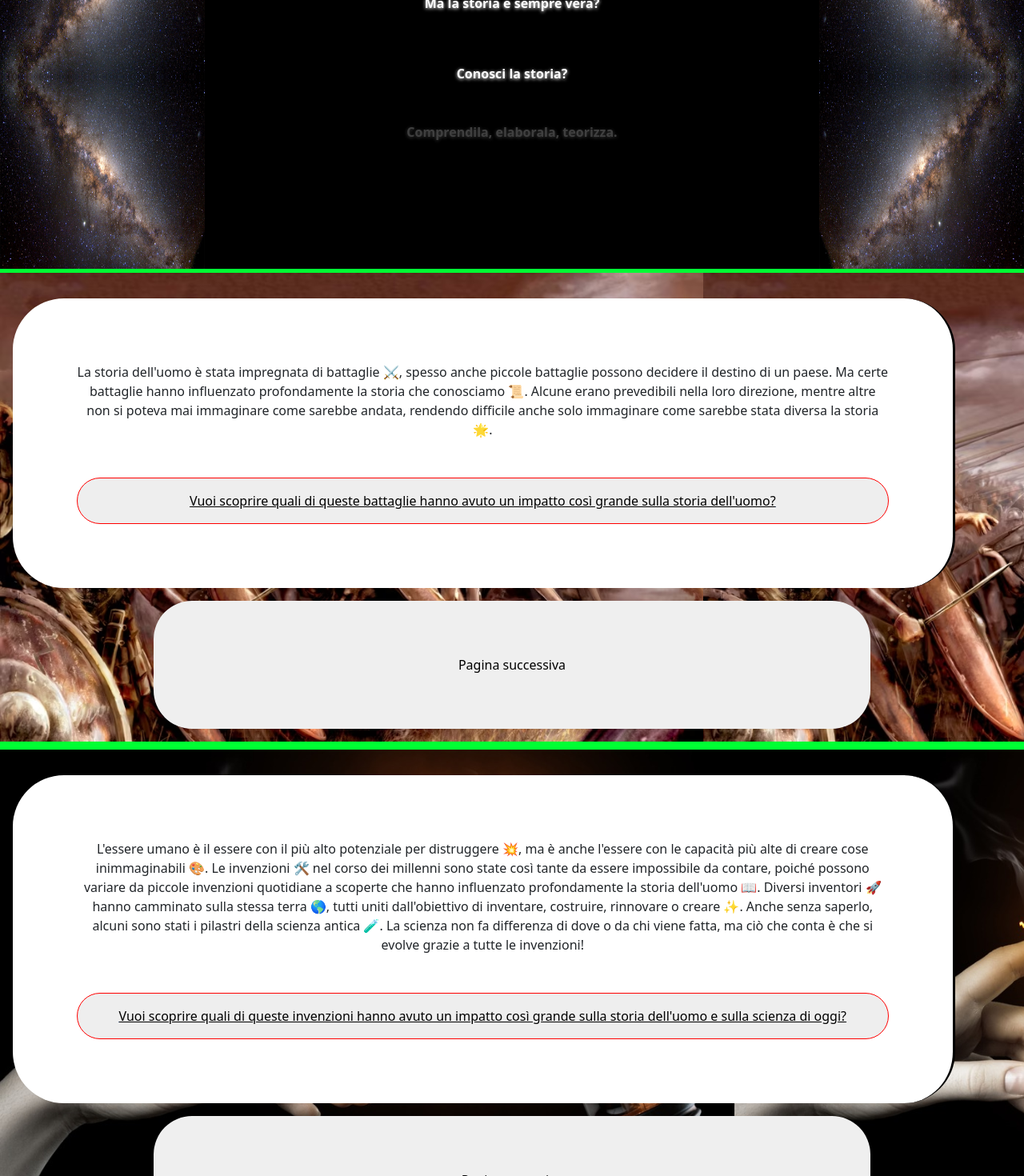
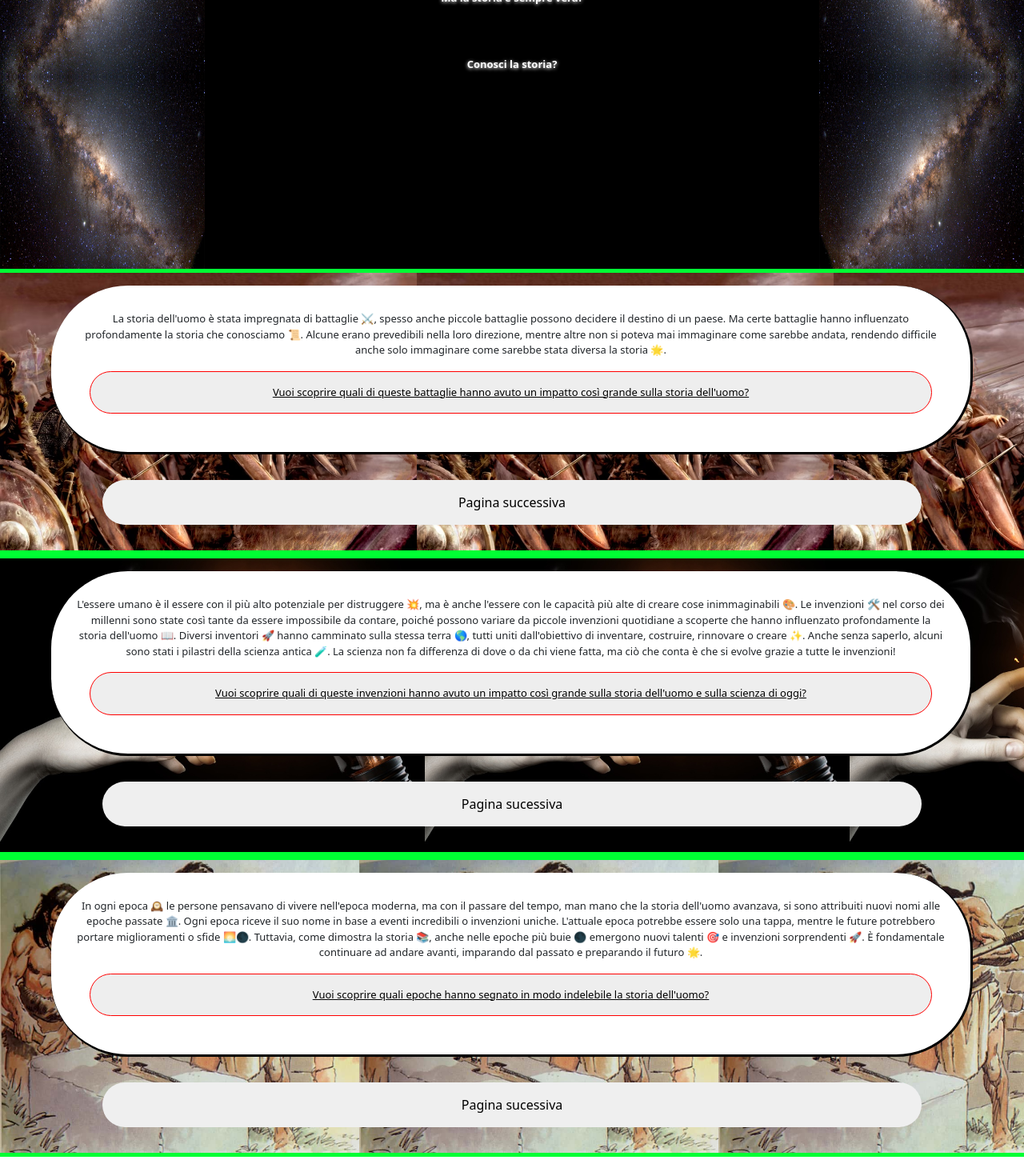
Before and after one commit to Leonardo803W/web-story, a React (Create React App) app in the folder FRONT-AND/: page / in a window 1280 px wide. Shown: the part 240-1710 px from the top of the page at 80% size. After the commit the page ends 1686 px from the top, so only its background shows below. Built offline with nearby package versions, Linux system fonts and the light colour scheme.

Commit message:
riorganizzazione codice + responsive home per telefoni e tablet + sezioni in lavorazione + sezione battaglia responsive per telefoni e tablet

```diff
--- a/FRONT-AND/src/App.css
+++ b/FRONT-AND/src/App.css
@@ -1,47 +1,27 @@
 /*GlobalNavbar*/
 
+#sectiopnNavbar{
+  margin-bottom: 6rem;
+}
+
 #navbar{
+  position: fixed;
+  top: 0;
+  z-index: 3;
   display: flex;
   justify-content: space-around;
   background-color: black;
   align-items: center;
-  /*position: fixed;
-  z-index: 3;*/
   width: 100%;
   border-bottom: #E91E63 4px solid;
   background-size: 426px 167px;
   height: 6rem;
 }
 
-@media (min-width: 426px) {
-  #navbar{
-    background-size: 386px 167px;
-  }
-}
-
-@media (min-width: 769px) {
-  #navbar{
-    background-size: 342px 167px;
-  }
-}
-
-@media (min-width: 426px) {
-  #navbar{
-    background-size: 386px 167px;
-  }
-}
-
 #show-on-mobile {
   display: block;
   background: #ffffff99;
   border-color: unset;
-}
-
-/* Media query per nascondere il pulsante sui desktop e mostrarlo sui dispositivi mobili */
-@media (min-width: 769px) {
-  #show-on-mobile {
-    display: none;
-  }
 }
 
 .notEnter{
@@ -53,17 +33,83 @@
 }
 
 #title{
-    color: rgb(0 0 0);
-    margin: 0%;
-    background: #ffffff99;
+  color: rgb(0 0 0);
+  margin: 0%;
+  background: #ffffff99;
 }
 
 #navbar-item-desktop{
  display: none;
 }
 
-/* Media query per mostrare le sezioni della navbar su laptop e desktop */
+#navbar-profile{
+  background: #ffffff99;
+  border-color: unset;
+  padding: 1rem;
+}
+
+#profile-items{
+  position: absolute;
+  top: 5rem;
+  right: 0rem;
+  background-color: white;
+  z-index: 3;
+  border: 1px solid black;
+  border-radius: 10px;
+  padding: 1rem;
+  animation: list 0.1s ease-in-out;
+}
+
+#offCansHeader{
+  background-color: #453d3d;
+  color: white;
+}
+
+#offCanvsBody{
+  background: linear-gradient(137deg, rgba(61, 61, 94, 1) 0%,  rgba(136, 207, 122, 1) 32%, rgba(65, 166, 135, 1) 63%, rgba(0, 212, 255, 1) 100%);
+}
+
+#offCanvsBody p{
+  margin: 0;
+  padding: 1rem;
+  border-bottom: black 1px solid;
+}
+
+#offCanvsBody a{
+  color: white;
+  text-decoration: unset;
+}
+
+/*animazioni*/
+
+@keyframes list {
+  0% {
+    transform: scaleY(0);
+  }
+  100% {
+    transform: scaleY(1);
+  }
+}
+
+/*media query per tablet*/
+
+@media (min-width: 426px) {
+  #navbar{
+    background-size: 386px 167px;
+  }
+}
+
+/*media query per laptop*/
+
 @media (min-width: 769px) {
+  #navbar{
+    background-size: 342px 167px;
+  }
+
+  #show-on-mobile {
+    display: none;
+  }
+
   #navbar-item-desktop{
       display: flex;
       background: #ffffff99;
@@ -85,35 +131,139 @@
   }
 }
 
-#navbar-profile{
-  background: #ffffff99;
-  border-color: unset;
-  padding: 1rem;
+/*MainHome*/
+
+/*classi comuni a tutte le section*/
+
+#HomeDiv1, #HomeDiv2, #HomeDiv3, #HomeDiv4{
+  text-align: center;
+  padding-top: 1rem;
+  padding-bottom: 1rem;
+  border-top: #00ff34 5px solid;
+  border-bottom: #00ff34 5px solid;
 }
 
-#profile-items{
-    position: absolute;
-    /*right: 2rem;
-    top: 5rem;*/
-    border: 1px solid black;
-    border-radius: 10px;
-    padding: 1rem;
-    animation: list 0.5s ease-in-out;
+.HomeDivParagrafi{
+  margin-left: auto;
+  margin-right: auto;
+  padding: 2rem;
+  border-right: black 3px solid;
+  border-bottom: black 3px solid;
+  background-color: white;
+  border-radius: 6rem;
+  width: 90%;
+  font-size: small;
 }
 
-@keyframes list {
-  0% {
-    transform: translateY(0px);
+.contenuto img{
+  width: 100%;
+  height: 12rem;
+  padding: 0.5rem;
+  background-color: black;
+}
+
+.contenuto h3{
+  /*background-color: linear-gradient(-229deg yellow red);*/
+  margin: 0;
+  padding: 1rem;
+  font-size: medium;
+}
+
+.contenuto p{
+  /*background-color: linear-gradient(-229deg #f07fff #0919f7);*/
+  margin: 0;
+  font-size: small;
+}
+
+.carrousel{
+  display: grid;
+  grid-auto-flow: column;
+  scroll-behavior: auto;
+  gap: 1.2rem;
+  overflow: scroll;
+  overscroll-behavior-x: contain;
+  scroll-snap-type: x mandatory;
+  scrollbar-width: none;
+}
+
+.carrousel::-webkit-scrollbar{
+  display: none;
+}
+
+.card{
+  scroll-snap-align: start;
+  min-height: 200px;
+  align-items: center;
+  justify-content: center;
+  width: 15rem;
+}
+
+.HomeAncore{
+  display: block;
+  border: #ffffff 1px solid;
+  padding: 1rem;
+  margin: 1rem;
+  color: black;
+  border-radius: 50px;
+  border-color: red;
+  background-color: #dfdfdf8a;
+}
+
+.HomeAncore:hover{
+  background-color: red;
+  box-shadow: 0px 0px 15px 1px;
+}
+
+#giraPagina{
+  margin: 1rem;
+  padding: 1rem;
+  width: 80%;
+  border-radius: 3rem;
+  border: unset;
+}
+
+#giraPagina:hover{
+  background-color: red;
+  color: white;
+  box-shadow: 0px 5px 9px 3px;
+}
+
+.divVisible{
+  animation: visibleDiv 1s ease-in;
+}
+
+.carousellVisible{
+  animation: VisibleCarousell 1s ease-out;
+}
+
+/*animation*/
+
+@keyframes visibleDiv {
+  0%{
+    opacity: 0;
+    transform: rotateY(180deg);
   }
-  50% {
-    transform: translateY(100px);
-  }
-  100% {
-    transform: translateY(0px);
+  100%{
+    opacity: 1;
+    transform: rotateY(0deg);
   }
 }
 
-/*MainHome*/
+@keyframes VisibleCarousell {
+  0%{
+    opacity: 0;
+  }
+  100%{
+    opacity: 1;
+  }
+}
+
+/*section1*/
+
+#HomeDiv1{
+  background-image: url('../src/img/battaglie.avif');
+  background-size: contain;
+}
 
 .group-paragrafer{
   opacity: 1;
@@ -138,13 +288,7 @@
   margin-right: auto;
   text-shadow: 0px 1px 4px;
   font-weight: bold;
-}
-
-@media (min-width: 426px){
-    #para1, #para2, #para3, #para4, #para5 {
-      padding: 2rem;
-      margin-top: 0;
-  }
+  font-size: small;
 }
 
 .visible {
@@ -167,6 +311,18 @@
   width: 100%;
 }
 
+#immagine2{
+  transform: scaleY(-1);
+}
+
+#immagine3{
+  transform: scalex(-1);
+}
+
+#immagine4{
+  transform: scale(-1);
+}
+
 #slide-img-sinistra{
   width: 50%;
   animation: slideImg 2s ease-in-out;
@@ -187,12 +343,13 @@
   flex-direction: column;
 }
 
-
 #slide-img-destra img{
   width: 0%;
   height: 15rem;
   animation: slideImgDestra 2s ease-in-out;
 }
+
+/*animazioni*/
 
 @keyframes slideImgDestra {
   0% {
@@ -212,7 +369,14 @@
   }
 }
 
+/*media query per tablet*/
+
 @media (min-width: 426px){
+
+  #para1, #para2, #para3, #para4, #para5 {
+      padding: 2rem;
+      margin-top: 0;
+  }
 
   #slide-img-sinistra img{
     width: 40%;
@@ -225,6 +389,8 @@
     height: 15rem;
     animation: slideImgDestra 2s ease-in-out;
   }
+
+  /*animazioni per tablet*/
 
   @keyframes slideImgDestra {
     0% {
@@ -245,154 +411,25 @@
   }
 }
 
-/*inizio style per le immagini in home*/
-
-#immagine1{
-
-}
-
-#immagine2{
-  transform: scaleY(-1);
-}
-
-#immagine3{
-  transform: scalex(-1);
-}
-
-#immagine4{
-  transform: scale(-1);
-}
-
-/*fine style per le immagini in home*/
-
-#HomeDiv1, #HomeDiv2, #HomeDiv3, #HomeDiv4{
-  text-align: center;
-  padding-top: 1rem;
-  padding-bottom: 1rem;
-  border-top: #00ff34 5px solid;
-  border-bottom: #00ff34 5px solid;
-}
-
-#HomeDiv1{
-  background-image: url('../src/img/battaglie.avif');
-  background-size: contain;
-}
+/*section2*/
 
 #HomeDiv2{
   background-image: url('../src/img/invenzioni.jpg');
   background-size: contain;
 }
 
+/*section3*/
+
 #HomeDiv3{
   background-image: url('../src/img/epoche.jpg');
   background-size: contain;
 }
 
+/*section4*/
+
 #HomeDiv4{
   background-image: url('../src/img/continenti.jpg');
   background-size: contain;
-}
-
-.HomeDivParagrafi{
-  margin: 1rem;
-  padding: 5rem;
-  border-right: black 3px solid;
-  background-color: white;
-  border-radius: 4rem;
-  width: 92%;
-}
-
-#giraPagina{
-  width: 70%;
-  height: 10rem;
-  border-radius: 3rem;
-  border: unset;
-}
-
-#giraPagina:hover{
-  background-color: red;
-  color: white;
-  box-shadow: 0px 5px 9px 3px;
-}
-
-.DivVisible {
-  animation: visible1 1s forwards;
-  width: 100%;
-}
-
-.DivHidden {
-  animation: hidden1 0.5s forwards;
-}
-
-@keyframes visible1 {
-  0% {
-    opacity: 0;
-    transform: translateX(-100%);
-    display: none;
-  }
-  100% {
-    opacity: 1;
-    transform: translateX(0);
-    display: block;
-  }
-}
-
-        @keyframes hidden1 {
-  0% {
-    opacity: 1;
-    transform: translateX(0);
-    display: block;
-  }
-  100% {
-    opacity: 0;
-    transform: translateX(100%);
-    display: none;
-  }
-}
-
-.HomeCaroselli{
-  width: 93%;
-  background-color: black;
-  margin: 1rem;
-  padding: 1rem;
-  border-radius: 2rem;
-}
-
-.HomeCaroselli img{
-  width: 100%;
-  height: 22rem;
-}
-
-@media (min-width: 426px) {
-    .HomeCaroselli img{
-    height: 35rem;
-  }
-}
-
-.HomeCaroselli h3, .HomeCaroselli p{
-  margin: 1rem;
-  background-color: white;
-  color: black;
-  border-radius: 1rem;
-  padding: 0.5rem;
-  font-size: medium;
-}
-
-.HomeAncore{
-  display: block;
-  border: #ffffff 1px solid;
-  padding: 1rem;
-  text-align: center;
-  margin-top: 3rem;
-  color: black;
-  border-radius: 50px;
-  border-color: red;
-  background-color: #dfdfdf8a;
-}
-
-.HomeAncore:hover{
-  background-color: red;
-  box-shadow: 0px 0px 15px 1px;
 }
 
 /*ComponenteSingolo*/
@@ -422,8 +459,11 @@
   color: black;
   border-radius: 2rem;
   padding: 1rem;
-  position: relative;
-  left: 3rem;
+  margin-left: 2rem;
+  margin-top: 1rem;
+  position: sticky;
+  z-index: 3;
+  width: 90%;
   background-color: yellow;
 }
 
--- a/FRONT-AND/src/App.js
+++ b/FRONT-AND/src/App.js
@@ -2,8 +2,8 @@ import './App.css';
 import 'bootstrap/dist/css/bootstrap.min.css'
 import { BrowserRouter, Routes, Route } from 'react-router-dom'
 
+import SchermataBattaglie from './Components/SchermataBattaglie';
 import SchermataHome from './Components/SchermataHome';
-import ComponenteSingolo from './Components/ComponenteSingolo';
 
 function App() {
 
@@ -14,7 +14,7 @@ function App() {
         <Routes>
           <Route path = '/' element = {<SchermataHome />} />
 
-          <Route path = 'inLavorazione' element = {<ComponenteSingolo />} />
+          <Route path = 'SchermataBattaglie' element = {<SchermataBattaglie />} />
         </Routes>
       </BrowserRouter>
 
--- a/FRONT-AND/src/Components/ComponenteSingolo.jsx
+++ b/FRONT-AND/src/Components/ComponenteSingolo.jsx
@@ -9,7 +9,7 @@ const ComponenteSingolo = () => {
 
     const [data, setData] = useState ([])
     const [data1, setData1] = useState ([])
-    const [loading, setLoading] = useState(true);
+    const [loading, setLoading] = useState(false);
     const [error, setError] = useState(null);
 
     const [activeIndex, setActiveIndex] = useState(null);
@@ -86,8 +86,6 @@ const ComponenteSingolo = () => {
                 <button>torna in home</button>
             </Link>*/}
 
-            <GlobalNavbar/>
-
             <section className = "groupCapitoliBattle">
                 <div>
                 {data && data.results ? data.results.map((item) => (
--- a/FRONT-AND/src/Components/MainHome.jsx
+++ b/FRONT-AND/src/Components/MainHome.jsx
@@ -1,7 +1,6 @@
 import { Link } from "react-router-dom";
 import "react-multi-carousel/lib/styles.css";
 import { useState, useEffect } from "react";
-import Carousel from 'react-bootstrap/Carousel';
 
 import img1 from '../img/immagine della via lattea.jpg'
 
@@ -55,38 +54,27 @@ const MainHome = () => {
     }
   };
 
-  const handleGiraPagina1 = () => {
-    setTimeout(() => {
+  const handleGiraPagina = (n) => {
+    switch(n){
+      case 1:
         setAnimateDiv1(prev => !prev);
-    }, 1000);
-
-    setTimeout(() => {
         setAnimateCarosell1(prev => !prev);
-    }, 1000);
+      break;
+      case 2:
+        setAnimateDiv2(prev => !prev);
+        setAnimateCarosell2(prev => !prev);
+      break;
+      case 3:
+        setAnimateDiv3(prev => !prev);
+        setAnimateCarosell3(prev => !prev);
+      break;
+    }
   };
 
-    const handleGiraPagina2 = () => {
-    setTimeout(() => {
-      setAnimateDiv2(prev => !prev);
-    }, 1000);
-
-    setTimeout(() => {
-      setAnimateCarosell2(prev => !prev);
-    }, 1000);
-  };
-
-    const handleGiraPagina3 = () => {
-    setTimeout(() => {
-      setAnimateDiv3(prev => !prev);
-    }, 1000);
-
-    setTimeout(() => {
-      setAnimateCarosell3(prev => !prev);
-    }, 1000);
-  };
 
   return (
     <>
+      <section id = "section1">
         {/* Paragrafi */}
         <div className="group-paragrafer">
           <p id="para1" className={isParagraphVisible(0) ? "visible" : "hidden"}>
@@ -107,19 +95,21 @@ const MainHome = () => {
         </div>
 
         {/* Sezione immagini */}
-      <section id="group-img">
-        <section id="slide-img-sinistra">
+        <div id="group-img">
+          <div id="slide-img-sinistra">
             <img src={img1} alt="immagine galassia via lattea" id="immagine1" />
             <img src={img1} alt="immagine galassia via lattea" id="immagine2" />
-        </section>
-        <section id="slide-img-destra">
+          </div>
+          <div id="slide-img-destra">
             <img src={img1} alt="immagine galassia via lattea" id="immagine3" />
             <img src={img1} alt="immagine galassia via lattea" id="immagine4" />
-        </section>
+          </div>
+        </div>
       </section>
 
+      <section id = "section2">
         <div id='HomeDiv1'>
-        <div className={animateDiv1 ? "DivVisible" : "DivHidden"}>
+          <div className={animateDiv1 ? "divVisible" : "d-none"}>
 
             <p className="HomeDivParagrafi">
               La storia dell'uomo è stata impregnata di battaglie ⚔️, spesso anche piccole battaglie possono decidere il destino di un paese.
@@ -130,71 +120,68 @@ const MainHome = () => {
               </Link>
             </p>
 
-          <button id="giraPagina" onClick={handleGiraPagina1}>Pagina successiva</button>
+            <button id="giraPagina" onClick = {() => handleGiraPagina(1)}>Pagina successiva</button>
           </div>
 
-        <div className={animateCarosell1 ? "DivVisible" : "DivHidden"}>
-
-          <Carousel className="HomeCaroselli">
-            <Carousel.Item>
+          <div className={animateCarosell1 ? "carousellVisible" : "d-none"}>
+            <div className = "contenuto">
+              <div className = "carrousel">
+                <article className = "card">
                   <img src={imgB1} alt="" />
-              <Carousel.Caption>
                   <h3>Battaglia di Hastings</h3>
                   <p>La conquista normanna dell'Inghilterra nel 1066.</p>
                   <Link>
                     <a href="#" className="HomeAncore"> scopri </a>
                   </Link>
-              </Carousel.Caption>
-            </Carousel.Item>
-            <Carousel.Item>
+                </article>
+
+                <article className = "card">
                   <img src={imgB2} alt="" />
-              <Carousel.Caption>
                   <h3>Battaglia di Waterloo</h3>
                   <p>La sconfitta di Napoleone nel 1815.</p>
                   <Link>
                     <a href="#" className="HomeAncore"> scopri </a>
                   </Link>
-              </Carousel.Caption>
-            </Carousel.Item>
-            <Carousel.Item>
+                </article>
+
+                <article className = "card">
                   <img src={imgB3} alt="" />
-              <Carousel.Caption>
                   <h3>La Battaglia di Stalingrado</h3>
                   <p>Un punto di svolta nella Seconda Guerra Mondiale.</p>
                   <Link>
                     <a href="#" className="HomeAncore"> scopri </a>
                   </Link>
-              </Carousel.Caption>
-            </Carousel.Item>
-            <Carousel.Item>
+                </article>
+
+                <article className = "card">
                   <img src={imgB4} alt="" />
-              <Carousel.Caption>
                   <h3>Battaglia di Midway</h3>
                   <p>Decisiva battaglia nel Pacifico durante la Seconda Guerra Mondiale.</p>
                   <Link>
                     <a href="#" className="HomeAncore"> scopri </a>
                   </Link>
-              </Carousel.Caption>
-            </Carousel.Item>
-            <Carousel.Item>
+                </article>
+
+                <article className = "card">
                   <img src={imgB5} alt="" />
-              <Carousel.Caption>
                   <h3>Battaglia di Lepanto</h3>
                   <p>Importante vittoria contro l'Impero Ottomano nel 1571.</p>
                   <Link>
                     <a href="#" className="HomeAncore"> scopri </a>
                   </Link>
-              </Carousel.Caption>
-            </Carousel.Item>
-          </Carousel>
-
-          <button id="giraPagina" onClick={handleGiraPagina1}>Pagina precedente</button>
+                </article>
               </div>
             </div>
 
+            <button id="giraPagina" onClick = {() => handleGiraPagina(1)}>Pagina precedente</button>
+          </div>
+        </div>
+      </section>
+
+      <section id = "section3">
         <div id='HomeDiv2'>
 
-        <div className={animateDiv2 ? "DivVisible" : "DivHidden"}>
+          <div className={animateDiv2 ? "divVisible" : "d-none"}>
 
             <p className="HomeDivParagrafi">
               L'essere umano è il essere con il più alto potenziale per distruggere 💥, ma è anche l'essere con le capacità più alte di creare cose inimmaginabili 🎨.
@@ -206,71 +193,68 @@ const MainHome = () => {
               </Link>
             </p>
 
-          <button id="giraPagina" onClick={handleGiraPagina2}>Pagina sucessiva</button>
+            <button id="giraPagina" onClick = {() => handleGiraPagina(2)}>Pagina sucessiva</button>
           </div>
 
-        <div className={animateCarosell2 ? "DivVisible" : "DivHidden"}>
-
-          <Carousel className="HomeCaroselli">
-            <Carousel.Item>
+          <div className={animateCarosell2 ? "carousellVisible" : "d-none"}>
+            <div className = "contenuto">
+              <div className = "carrousel">
+                <article className = "card">
                   <img src={imgI1} alt="" />
-              <Carousel.Caption>
                   <h3>Invenzione della ruota</h3>
                   <p>Una delle invenzioni più antiche e fondamentali.</p>
                   <Link>
                     <a href="#" className="HomeAncore"> scopri </a>
                   </Link>
-              </Carousel.Caption>
-            </Carousel.Item>
-            <Carousel.Item>
+                </article>
+
+                <article className = "card">
                   <img src={imgI2} alt="" />
-              <Carousel.Caption>
                   <h3>La stampa di Gutenberg</h3>
                   <p>Ha rivoluzionato la diffusione della conoscenza.</p>
                   <Link>
                     <a href="#" className="HomeAncore"> scopri </a>
                   </Link>
-              </Carousel.Caption>
-            </Carousel.Item>
-            <Carousel.Item>
+                </article>
+
+                <article className = "card">
                   <img src={imgI3} alt="" />
-              <Carousel.Caption>
                   <h3>L'energia elettrica</h3>
                   <p>Ha trasformato la società moderna.</p>
                   <Link>
                     <a href="#" className="HomeAncore"> scopri </a>
                   </Link>
-              </Carousel.Caption>
-            </Carousel.Item>
-            <Carousel.Item>
+                </article>
+
+                <article className = "card">
                   <img src={imgI4} alt="" />
-              <Carousel.Caption>
                   <h3>Il telefono di Bell</h3>
                   <p>Ha rivoluzionato le comunicazioni a lunga distanza.</p>
                   <Link>
                     <a href="#" className="HomeAncore"> scopri </a>
                   </Link>
-              </Carousel.Caption>
-            </Carousel.Item>
-            <Carousel.Item>
+                </article>
+
+                <article className = "card">
                   <img src={imgI5} alt="" />
-              <Carousel.Caption>
                   <h3>Il motore a combustione interna</h3>
                   <p>Ha alimentato il trasporto moderno.</p>
                   <Link>
                     <a href="#" className="HomeAncore"> scopri </a>
                   </Link>
-              </Carousel.Caption>
-            </Carousel.Item>
-          </Carousel>
-
-          <button id="giraPagina" onClick={handleGiraPagina2}>Pagina precedente</button>
+                </article>
               </div>
             </div>
 
+            <button id="giraPagina" onClick = {() => handleGiraPagina(2)}>Pagina precedente</button>
+          </div>
+        </div>
+      </section>
+
+      <section id = "section4">
         <div id='HomeDiv3'>
 
-        <div className={animateDiv3 ? "DivVisible" : "DivHidden"}>
+          <div className={animateDiv3 ? "divVisible" : "d-none"}>
 
             <p className="HomeDivParagrafi">
               In ogni epoca 🕰️ le persone pensavano di vivere nell'epoca moderna, ma con il passare del tempo, man mano che la storia dell'uomo avanzava, si sono attribuiti nuovi nomi alle epoche passate 🏛️.
@@ -281,68 +265,65 @@ const MainHome = () => {
               </Link>
             </p>
 
-          <button id="giraPagina" onClick={handleGiraPagina3}>Pagina sucessiva</button>
+            <button id="giraPagina" onClick = {() => handleGiraPagina(3)}>Pagina sucessiva</button>
           </div>
 
-        <div className={animateCarosell3 ? "DivVisible" : "DivHidden"}>
-
-          <Carousel className="HomeCaroselli">
-            <Carousel.Item>
+          <div className={animateCarosell3 ? "carousellVisible" : "d-none"}>
+            <div className = "contenuto">
+              <div className = "carrousel">
+                <article className = "card">
                   <img src={imgE1} alt="" />
-              <Carousel.Caption>
                   <h3>Epoca del Rinascimento</h3>
                   <p>Fioritura artistica e culturale in Europa.</p>
                   <Link>
                     <a href="#" className="HomeAncore"> scopri </a>
                   </Link>
-              </Carousel.Caption>
-            </Carousel.Item>
-            <Carousel.Item>
+                </article>
+
+                <article className = "card">
                   <img src={imgE2} alt="" />
-              <Carousel.Caption>
                   <h3>Età Industriale</h3>
                   <p>Inizio della produzione di massa e innovazioni tecnologiche.</p>
                   <Link>
                     <a href="#" className="HomeAncore"> scopri </a>
                   </Link>
-              </Carousel.Caption>
-            </Carousel.Item>
-            <Carousel.Item>
+                </article>
+
+                <article className = "card">
                   <img src={imgE3} alt="" />
-              <Carousel.Caption>
                   <h3>Era Digitale</h3>
                   <p>La rivoluzione della tecnologia e dell'informazione.</p>
                   <Link>
                     <a href="#" className="HomeAncore"> scopri </a>
                   </Link>
-              </Carousel.Caption>
-            </Carousel.Item>
-            <Carousel.Item>
+                </article>
+
+                <article className = "card">
                   <img src={imgE4} alt="" />
-              <Carousel.Caption>
                   <h3>Epoca dell'Antica Grecia</h3>
                   <p>Origini della filosofia, della democrazia e della scienza.</p>
                   <Link>
                     <a href="#" className="HomeAncore"> scopri </a>
                   </Link>
-              </Carousel.Caption>
-            </Carousel.Item>
-            <Carousel.Item>
+                </article>
+
+                <article className = "card">
                   <img src={imgE5} alt="" />
-              <Carousel.Caption>
                   <h3>Impero Romano</h3>
                   <p>Innovazioni in diritto, architettura e infrastrutture.</p>
                   <Link>
                     <a href="#" className="HomeAncore"> scopri </a>
                   </Link>
-              </Carousel.Caption>
-            </Carousel.Item>
-          </Carousel>
-
-          <button id="giraPagina" onClick={handleGiraPagina3}>Pagina precedente</button>
+                </article>
               </div>
             </div>
 
+            <button id="giraPagina" onClick = {() => handleGiraPagina(3)}>Pagina precedente</button>
+          </div>
+        </div>
+      </section>
+
+      {/*
       <div id='HomeDiv4'>
 
         <div>
@@ -355,9 +336,9 @@ const MainHome = () => {
               <a href="#" className="HomeAncore">Vuoi approfondire come i diversi continenti hanno contribuito a scrivere la storia dell'uomo?</a>
             </Link>
           </p>
-        </div>
-        {/* inserire in un secondo momento il carosello con i contenuti giusti */}
-      </div>
+        </div>*/}
+        {/* inserire in un secondo momento il carosello con i contenuti giusti
+      </div>*/}
     </>
   );
 };
```
Also changed, not shown: FRONT-AND/src/Components/GlobalNavbar.jsx (+9 -15 lines), FRONT-AND/src/Components/SchermataBattaglie.jsx (line endings or trailing spaces), 1 other file (tests, documents, lock files or other folders). Lines whose indentation alone changed are shown as unchanged.
